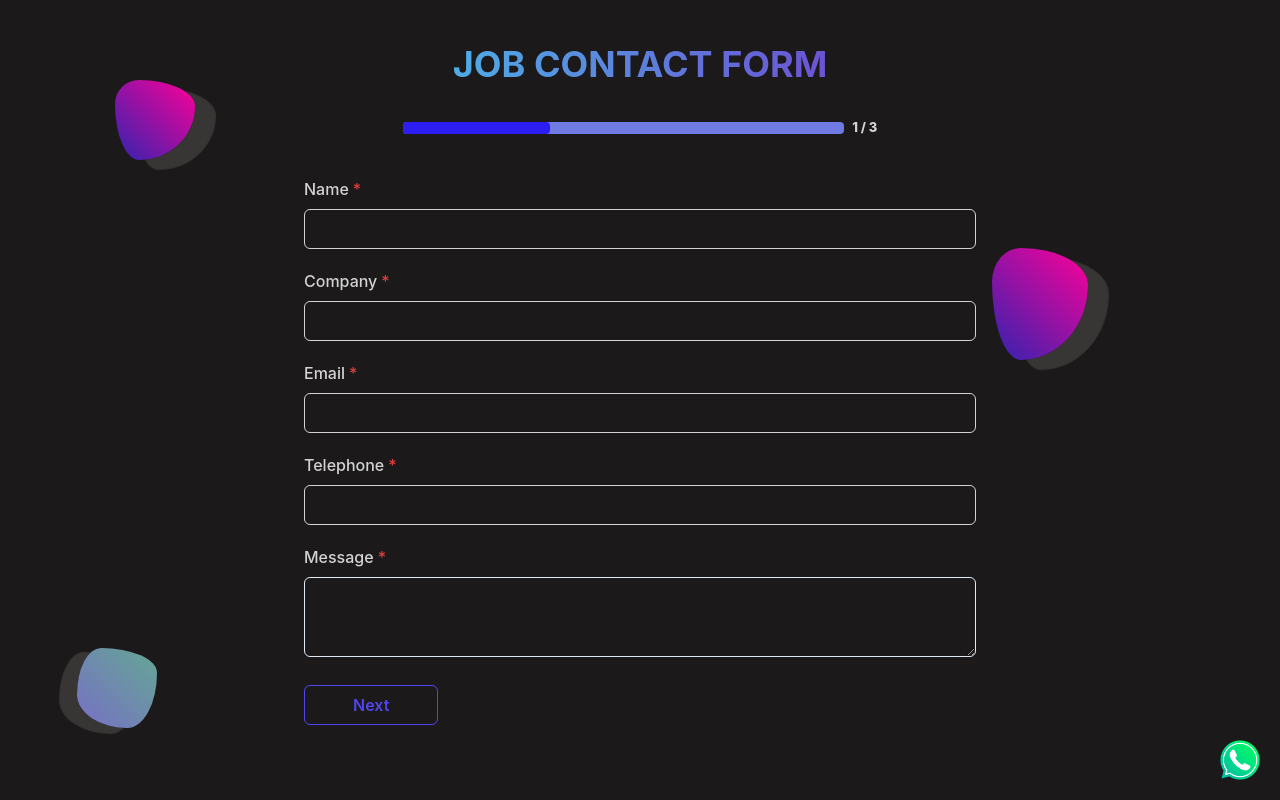
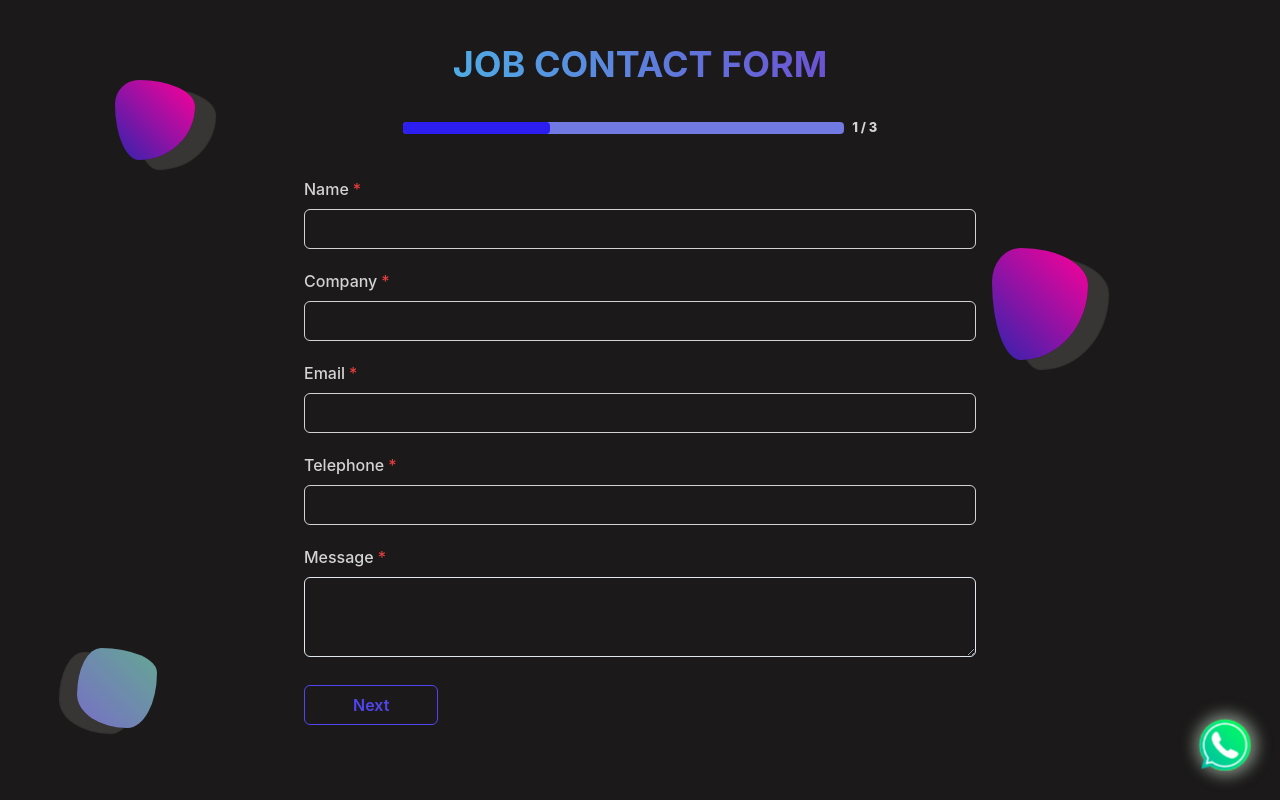
Before and after one commit to NotYourTypicalDeveloper/job-contact-form, a Next.js app: page / in a window 1280 px wide. Built offline with nearby package versions, Linux system fonts and the light colour scheme.

Commit message:
added pulsating animation

```diff
--- a/components/whatsapp/WhatsAppWidget.jsx
+++ b/components/whatsapp/WhatsAppWidget.jsx
@@ -1,7 +1,14 @@
-import { Box } from "@chakra-ui/react";
+import { Box, keyframes } from "@chakra-ui/react";
 import Image from "next/image";
 import { CONTACT_MESSAGE_FIELDS } from "../../public/variables/fields.js";
 import whatsapp_icon from "/public/assets/icons/whatsapp-icon.png";
+
+const pulse = keyframes`
+  0% { transform: scale(1); }
+  50% { transform: scale(1.05); }
+  100% { transform: scale(1); }
+`;
+const pulseAnimation = `${pulse} 2s ease-in-out infinite`;
 
 const redirectUser = (newUrl) => {
   window.location.href = newUrl;
@@ -35,9 +42,13 @@ const WhatsAppWidget = ({ formStateValues }) => {
       onClick={handleClick}
       as="button"
       position="absolute"
-      right="20px"
-      bottom="20px"
-      boxSize="40px"
+      right="30px"
+      bottom="30px"
+      boxSize="50px"
+      borderRadius="50%"
+      animation={pulseAnimation}
+      bgColor="#54e956"
+      boxShadow="1px 0px 15px 5px #7f8c81"
     >
       <Image src={whatsapp_icon} alt="whatsapp" />
     </Box>
```
